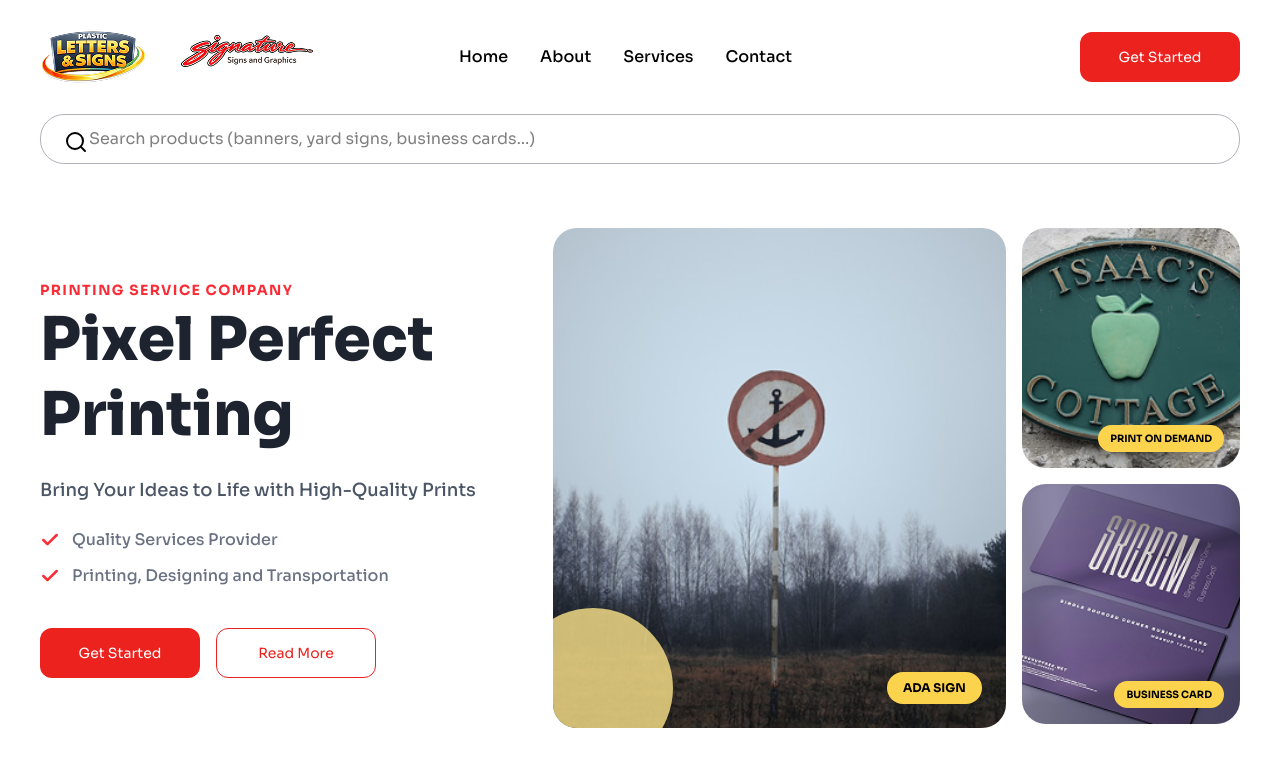
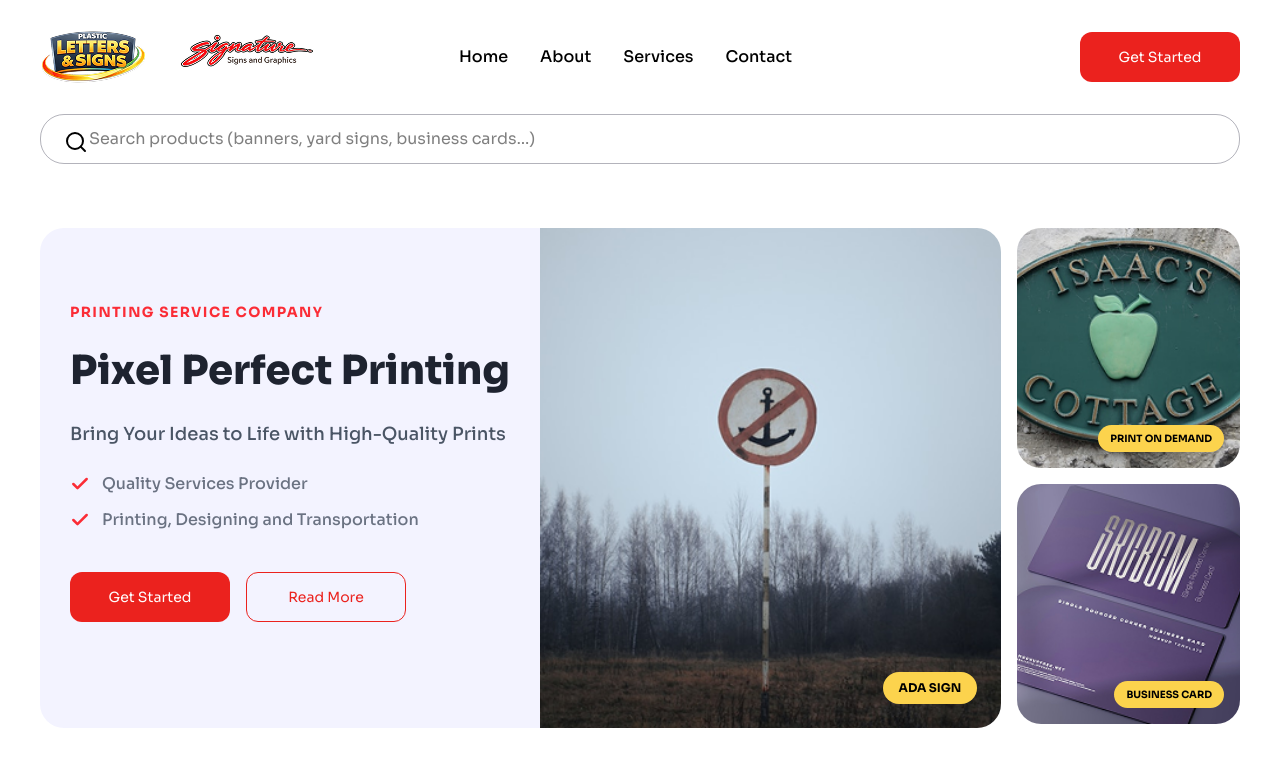
Before and after one commit to RaiyanSohel-byte/printera-website, a Next.js app: page / in a window 1280 px wide. Shown: the top 766 px of the page. Built offline with nearby package versions, Linux system fonts and the light colour scheme.

Commit message:
hero images fixed

```diff
--- a/app/components/home/Hero.jsx
+++ b/app/components/home/Hero.jsx
@@ -3,6 +3,7 @@ import { Check } from "lucide-react";
 import sign1 from "../../../public/sign1.png";
 import sign2 from "../../../public/sign2.png";
 import sign3 from "../../../public/sign3.png";
+import eclipse from "../../../public/eclipse.png";
 const Hero = () => {
   const features = [
     "Quality Services Provider",
@@ -11,19 +12,18 @@ const Hero = () => {
 
   return (
     <section className="py-16 px-4 md:px-8 lg:px-0">
-      <div className="max-w-7xl mx-auto grid grid-cols-1 lg:grid-cols-12 gap-8 items-center">
+      <div className="max-w-7xl mx-auto grid grid-cols-1 lg:grid-cols-12 gap-0 items-center relative">
         {/* Left Content Column */}
-        <div className="lg:col-span-5 space-y-6">
-          <span className="text-red-500 font-bold tracking-widest text-sm uppercase">
+        <div className="lg:col-span-5 space-y-6 rounded-l-3xl relative bg-[#F3F3FF] h-[500px] lg:w-[500px] px-[30px] py-[74px]">
+          <p className="text-red-500 font-bold tracking-widest text-sm uppercase">
             Printing Service Company
-          </span>
-          <h1 className="text-4xl md:text-5xl lg:text-6xl font-extrabold text-[#1e2330] leading-tight">
+          </p>
+          <h1 className="text-4xl md:text-5xl lg:text-[40px] font-extrabold text-[#1e2330] leading-tight">
             Pixel Perfect Printing
           </h1>
           <p className="text-lg text-gray-600 font-medium">
             Bring Your Ideas to Life with High-Quality Prints
           </p>
-
           <ul className="space-y-3">
             {features.map((item, index) => (
               <li key={index} className="flex items-center gap-3 text-gray-500">
@@ -32,26 +32,24 @@ const Hero = () => {
               </li>
             ))}
           </ul>
-
           <div className="flex flex-wrap gap-4 pt-4">
             <button className="btn-primary">Get Started</button>
             <button className="btn-outline">Read More</button>
-          </div>
+          </div>{" "}
         </div>
 
         {/* Right Visuals Column */}
         <div className="lg:col-span-7 grid grid-cols-1 md:grid-cols-3 gap-4">
           {/* Main Featured Image */}
-          <div className="md:col-span-2 relative group overflow-hidden rounded-3xl h-[400px] md:h-[500px]">
+          <div className="md:col-span-2 relative group overflow-hidden rounded-3xl rounded-l-none h-[400px] md:h-[500px]">
             <Image
-              src={sign1} // Replace with actual path
+              src={sign1}
               alt="ADA Signage Example"
               fill
               className="object-cover transition-transform duration-500 group-hover:scale-105"
               priority
             />
-            {/* Decorative Yellow Circle */}
-            <div className="absolute -bottom-10 -left-10 w-40 h-40 bg-[#fce38a] rounded-full -z-0 opacity-80" />
+
             <span className="absolute bottom-6 right-6 bg-[#fcd34d] text-xs font-bold px-4 py-2 rounded-full uppercase">
               ADA Sign
             </span>
--- a/app/globals.css
+++ b/app/globals.css
@@ -4,7 +4,7 @@
   @apply text-white text-[10px] lg:text-[14px] rounded-[12px] bg-[#EB221E] h-[30px] w-[100px] lg:h-[50px] lg:w-[160px] cursor-pointer;
 }
 .btn-outline {
-  @apply text-[#EB221E] text-[14px] rounded-[12px] border border-[#EB221E] h-[50px] w-[160px] cursor-pointer;
+  @apply text-[#EB221E] text-[10px] lg:text-[14px] rounded-[12px] border border-[#EB221E] h-[30px] w-[100px] lg:h-[50px] lg:w-[160px] cursor-pointer;
 }
 .input {
   @apply border border-[#42425566] p-2 rounded-3xl py-3 px-12;
```
Also changed, not shown: public/eclipse.png (added).
